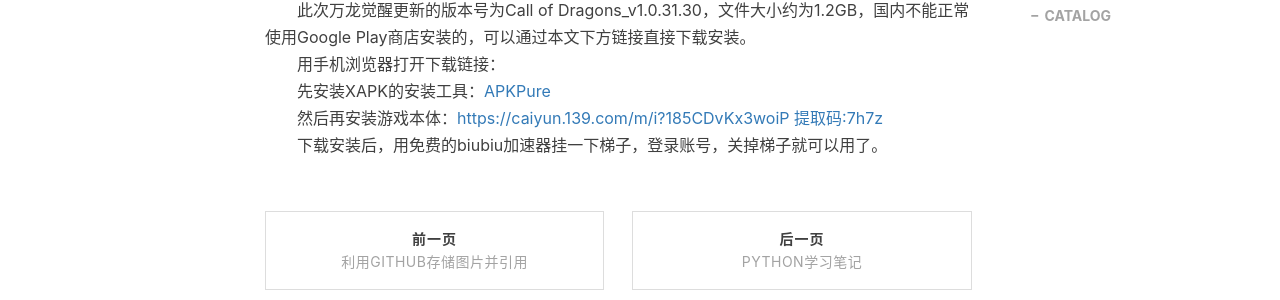
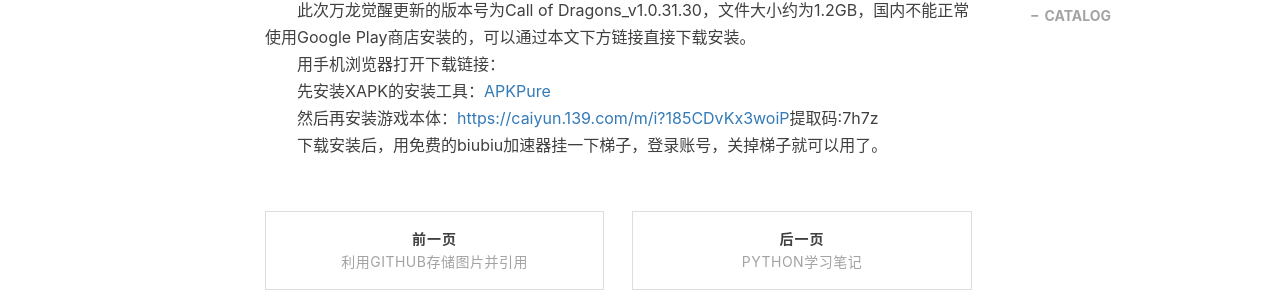
Before and after one commit to locyoo/locyoo.github.io, a Jekyll site: the page built from _posts/2024-01-24-万龙觉醒Android安装包更新.md, in a window 1280 px wide. Shown: the part 510-810 px from the top of the page. Built offline with Jekyll 4.4.1, drawn with Linux system fonts in a browser that asks for light colours; nearby versions of some CDN libraries; comment, search, counter and statistics services are not loaded; part of the change alters nothing that is shown.

```diff
--- a/_posts/2024-01-24-万龙觉醒Android安装包更新.md
+++ b/_posts/2024-01-24-万龙觉醒Android安装包更新.md
@@ -14,6 +14,6 @@ tags:
 <br>
 &emsp;&emsp;先安装XAPK的安装工具：<a name = "ref1" href="https://www.123pan.com/s/D315Vv-izwwA.html">APKPure</a>
 <br>
-&emsp;&emsp;然后再安装游戏本体：<a name = "ref1" href="https://caiyun.139.com/m/i?185CDvKx3woiP">https://caiyun.139.com/m/i?185CDvKx3woiP 提取码:7h7z</a>
+&emsp;&emsp;然后再安装游戏本体：<a name = "ref1" href="https://caiyun.139.com/m/i?185CDvKx3woiP">https://caiyun.139.com/m/i?185CDvKx3woiP</a>提取码:7h7z
 <br>
 &emsp;&emsp;下载安装后，用免费的biubiu加速器挂一下梯子，登录账号，关掉梯子就可以用了。
```
